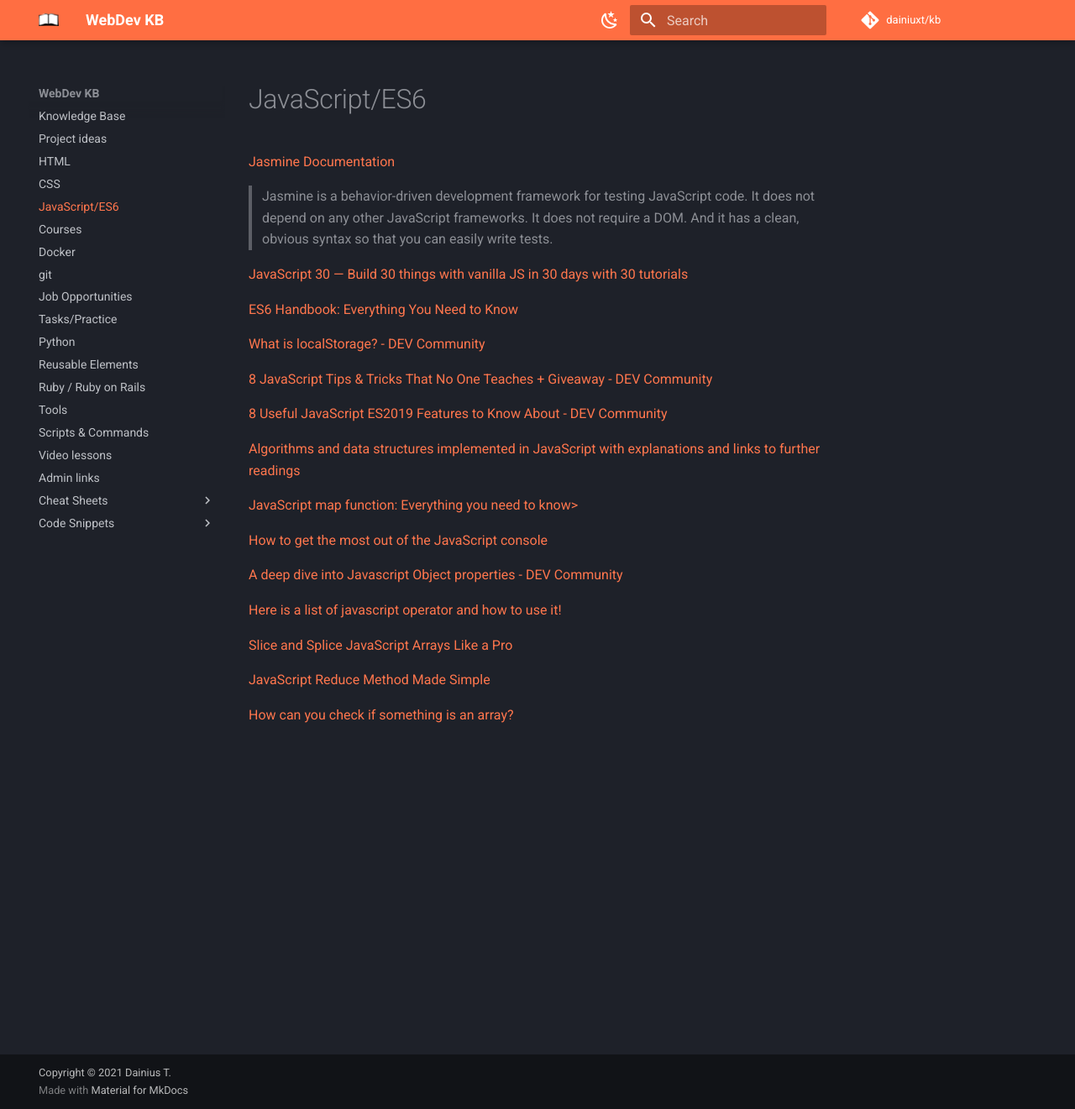
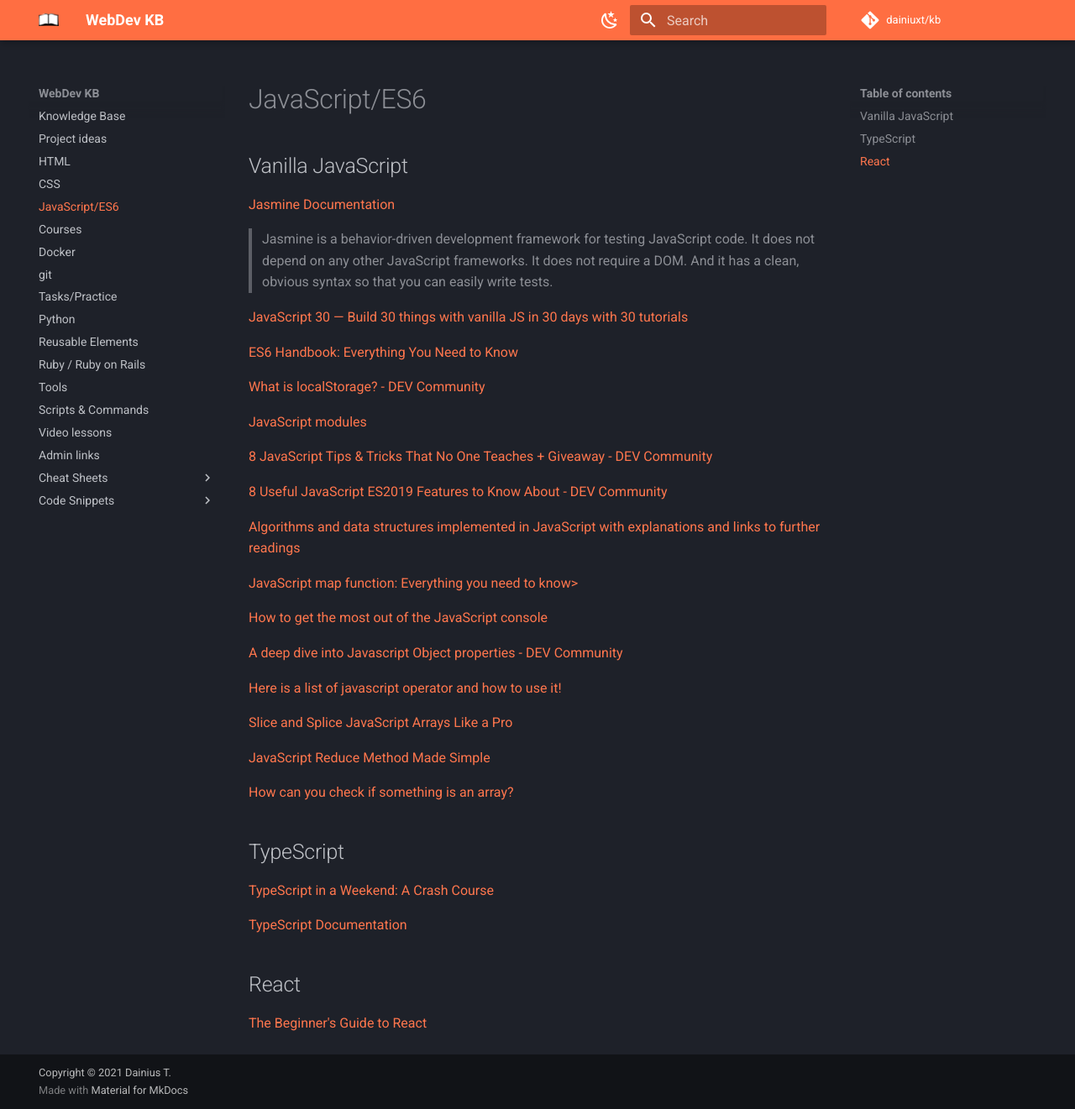
Before and after one commit to dainiuxt/kb, an MkDocs documentation site: the page built from docs/03JavaScript.md, in a window 1280 px wide and 1321 px high. Shown: the whole window at 84% size. Built offline with MkDocs 1.6.1 and Material for MkDocs 9.7.7, drawn with Linux system fonts in a browser that asks for light colours; comment, search, counter and statistics services are not loaded.

Commit message:
add typescript and other links

```diff
--- a/docs/03JavaScript.md
+++ b/docs/03JavaScript.md
@@ -1,4 +1,6 @@
 # JavaScript/ES6
+
+## Vanilla JavaScript
 
 [Jasmine Documentation](https://jasmine.github.io/)
 
@@ -9,6 +11,8 @@
 [ES6 Handbook: Everything You Need to Know](https://dev.to/shreya/es6-handbook-everything-you-need-to-know-1ea7)
 
 [What is localStorage? - DEV Community](https://dev.to/tolentinoel/what-is-localstorage-3ffh)
+
+[JavaScript modules](https://javascript.info/modules-intro)
 
 [8 JavaScript Tips & Tricks That No One Teaches  + Giveaway - DEV Community](https://dev.to/garvitmotwani/8-javascript-tips-tricks-that-no-one-teaches-24g1)
 
@@ -29,3 +33,14 @@
 [JavaScript Reduce Method Made Simple](https://blog.alexdevero.com/javascript-reduce-method/)
 
 [How can you check if something is an array?](https://dev.to/schukai/you-are-an-array-25l3)
+
+## TypeScript
+
+[TypeScript in a Weekend: A Crash Course](https://dev.to/shane__lonergan/typescript-in-a-weekend-a-crash-course-2171)
+
+[TypeScript Documentation](https://www.typescriptlang.org/docs/)
+
+
+## React
+
+[The Beginner's Guide to React](https://egghead.io/courses/the-beginner-s-guide-to-react)
```
Also changed, not shown: docs/01HTML.md (+2 -0 lines), docs/02CSS.md (+2 -0 lines), docs/JobSearch.md (deleted, +0 -3 lines), docs/Python.md (+2 -0 lines), docs/index.md (+1 -1 lines).
